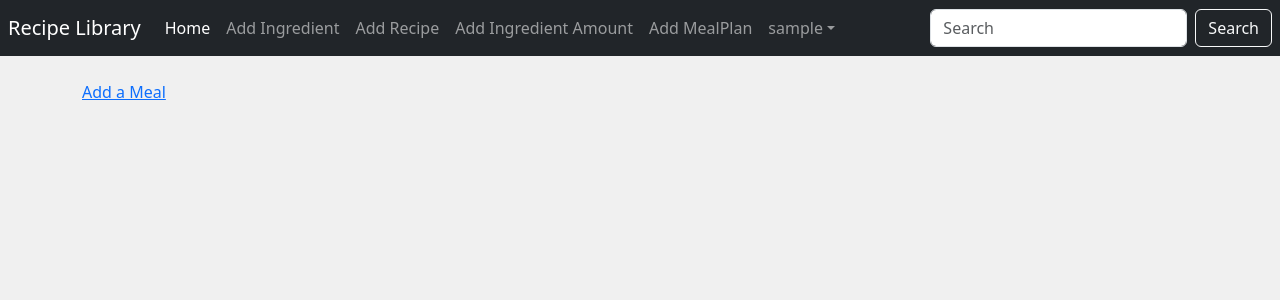
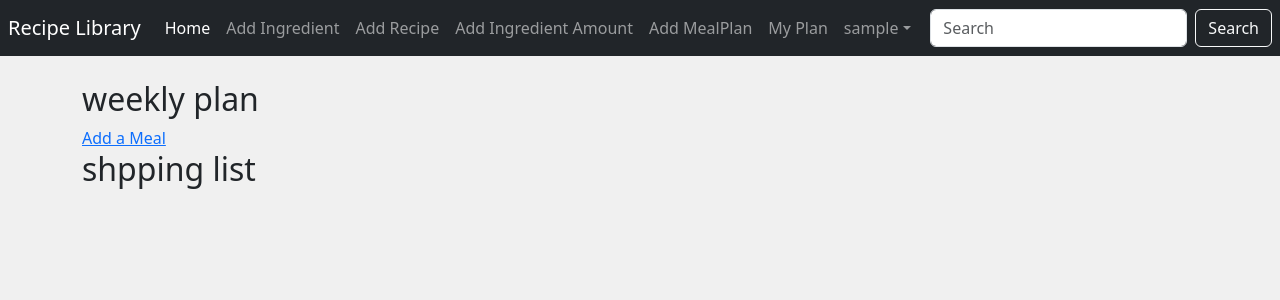
Before and after one commit to AsHkAn-Django/django-meal-planner-tutorial-beginner-friendly-project, a Django app: page /weekly_meal_plan/ in a window 1280 px wide. Shown: the top 300 px of the page. Run offline with Django 5.2, Linux system fonts and the light colour scheme; the visitor is signed in with stand-in values (Sample User, id 1); data that the repository does not hold is empty; some libraries are stand-ins or nearby versions.

Commit message:
shopping list handled

```diff
--- a/myApp/templates/base.html
+++ b/myApp/templates/base.html
@@ -32,6 +32,9 @@
                 <li class="nav-item">
                     <a class="nav-link" href="{% url 'myApp:add_meal_plan' %}">Add MealPlan</a>
                 </li>
+                <li class="nav-item">
+                    <a class="nav-link" href="{% url 'myApp:weekly_meal_plan' %}">My Plan</a>
+                </li>
                 {% if user.is_authenticated %}
                 <li class="nav-item dropdown">
                     <a class="nav-link dropdown-toggle" href="#" id="dropdownId" data-bs-toggle="dropdown" aria-haspopup="true" aria-expanded="false">{{user.username}}</a>
--- a/myApp/templates/myApp/weekly_recipe_plan.html
+++ b/myApp/templates/myApp/weekly_recipe_plan.html
@@ -2,7 +2,7 @@
 
 
 {% block content %}
-
+    <h2>weekly plan</h2>
     {% for meal in meals %}
         <h4>{{meal.get_day_display}}</h4>
         <h5>{{meal.get_slot_display}}</h5>
@@ -11,4 +11,10 @@
 
     <a class="my-5" href="{% url 'myApp:add_meal_plan' %}">Add a Meal</a>
 
+    <h2>shpping list</h2>
+
+    {% for amount, ingredient in shopping_list %}
+        <h4>{{amount}} X {{ingredient}}</h4>
+    {% endfor %}
+
 {% endblock content %}
--- a/myApp/views.py
+++ b/myApp/views.py
@@ -127,3 +127,15 @@ class WeeklyRecipePlan(generic.ListView):
     template_name = 'myApp/weekly_recipe_plan.html'
     ordering = ['day']
     context_object_name = 'meals'
+
+    def get_context_data(self, **kwargs):
+        context = super().get_context_data(**kwargs)
+        meals = Recipe.objects.filter(meal_plans_recipe__user=self.request.user)
+        context['shopping_list']= meals.values_list('recipe_ingredients__amount', 'recipe_ingredients__ingredient__title')
+        return context
+
+
+    # TODO: calculate the total amount of groceries and add them to an object in get context
+    # get all the objects of mealplans for this user
+    # get all the ingredients and amounts
+    # list them all and display them in order
```
